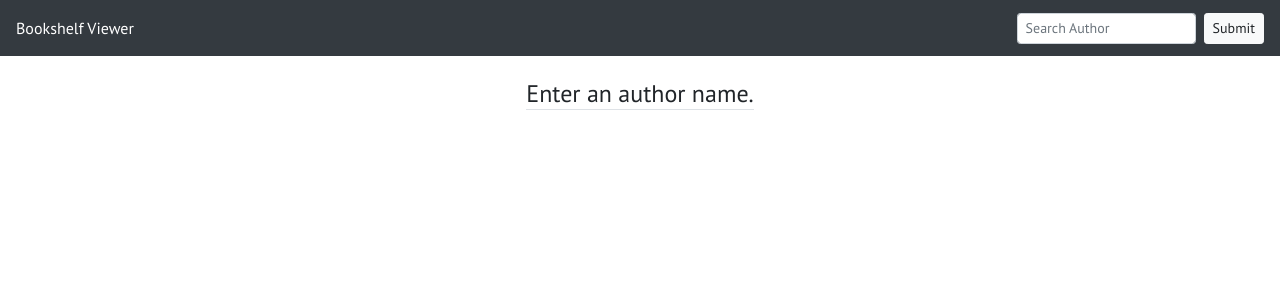
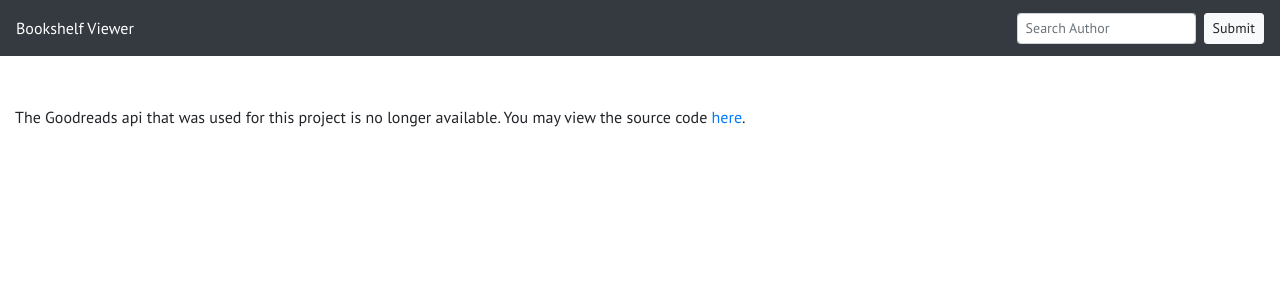
Before and after one commit to tomignarri/Bookshelf-Viewer, a React (Create React App) app: page / in a window 1280 px wide. Shown: the top 300 px of the page. Built offline with nearby package versions, Linux system fonts and the light colour scheme.

Commit message:
added message about the goodreads api

```diff
--- a/src/components/App.js
+++ b/src/components/App.js
@@ -18,7 +18,8 @@ class App extends React.Component {
       books: [],
       authorId: "",
       loadingBooks: false,
-      authorName: "Enter an author name."
+      authorName:
+        ""
     };
   }
 
@@ -157,6 +158,10 @@ class App extends React.Component {
           <div className="row justify-content-center mt-4 mb-3">
             <h4 className="border-bottom">{this.state.authorName}</h4>
           </div>
+          <p>
+          The Goodreads api that was used for this project is no longer available.
+          You may view the source code <a href="https://github.com/tomignarri/Bookshelf-Viewer">here</a>.
+          </p>
           {this.state.loadingBooks ? (
             <LoadingIcon />
           ) : (
--- a/src/components/BookDisplayContainer.js
+++ b/src/components/BookDisplayContainer.js
@@ -97,7 +97,6 @@ class BookDisplayContainer extends React.Component {
               currentBook={this.props.allBooks[this.state.selectedBookIndex]}
             />
           </div>
-
         </div>
       </div>
     );
```
